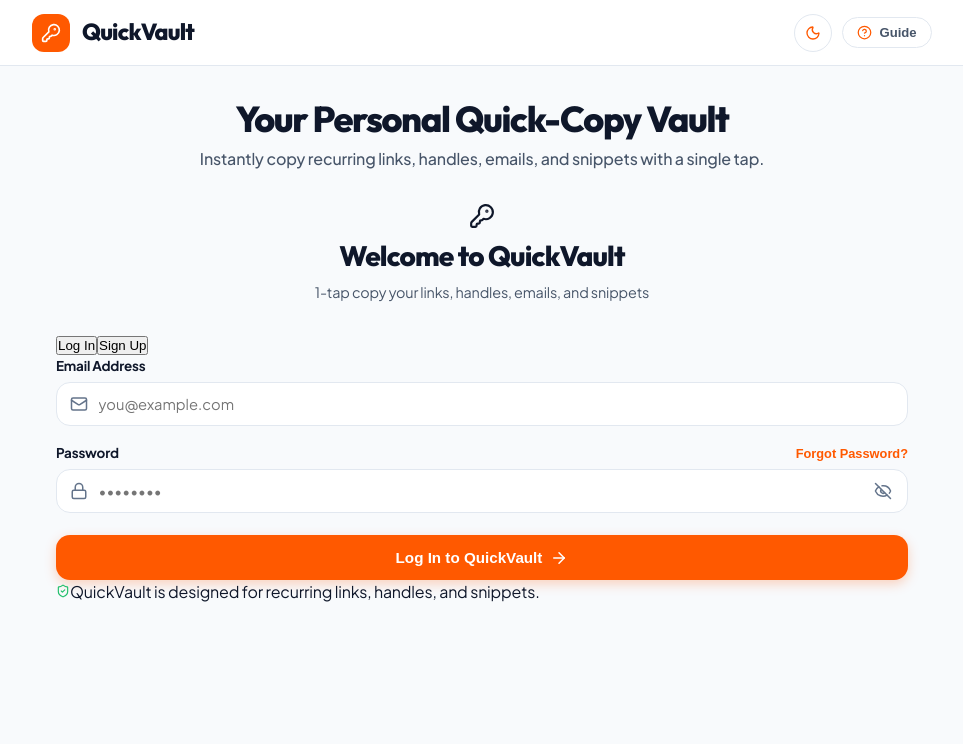
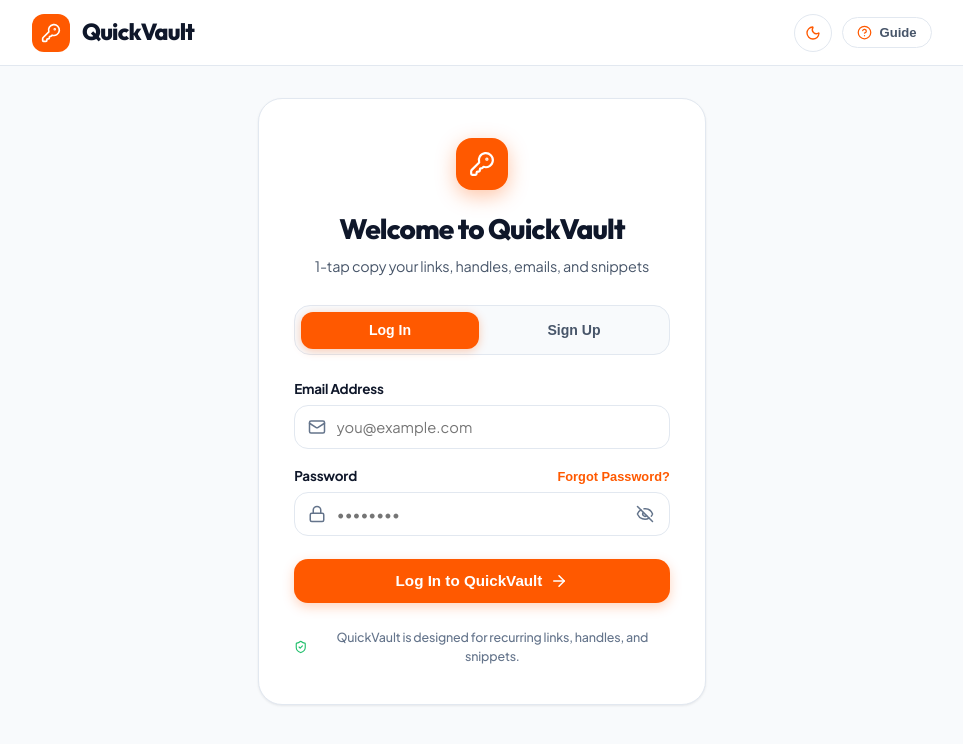
Before and after one commit to Ashpat007/QuickVault, a React (Vite) app in the folder web/: page / in a window 1280 px wide. Shown: the top 744 px of the page, without its empty margins (158-1121 px from the left). Built offline with nearby package versions, Linux system fonts and the light colour scheme; no server answers.

Commit message:
style: Final polish for unified command deck and auth card surfaces

```diff
--- a/web/src/App.jsx
+++ b/web/src/App.jsx
@@ -34,6 +34,7 @@ import {
 } from 'lucide-react';
 
 export default function App() {
+  // Synchronous session initialization to eliminate flash
   const [session, setSession] = useState(() => {
     try {
       const raw = localStorage.getItem('quickvault_local_session');
@@ -450,17 +451,6 @@ export default function App() {
 
       {/* Main Content Area */}
       <main className="main-wrapper">
-        {!session && !loading && (
-          <div className="hero-header-box">
-            <h1 className="hero-title">
-              Your Personal Quick-Copy Vault
-            </h1>
-            <p className="hero-subtitle">
-              Instantly copy recurring links, handles, emails, and snippets with a single tap.
-            </p>
-          </div>
-        )}
-
         {loading ? (
           <div className="glass-card" style={{ textAlign: 'center', padding: '4rem 1rem', color: 'var(--text-muted)' }}>
             Initializing QuickVault...
--- a/web/src/index.css
+++ b/web/src/index.css
@@ -1,8 +1,8 @@
 /* QuickVault Modern Solid Color Design System */
-@import url('https://fonts.googleapis.com/css2?family=Outfit:wght@500;600;700;800;900&family=Plus+Jakarta+Sans:wght@400;500;600;700;800&family=JetBrains+Mono:wght@500;600;700&display=swap');
+@import url('https://fonts.googleapis.com/css2?family=Outfit:wght@500;600;700;800;900&family=Plus+Jakarta+Sans:wght@400;500;600;700;800&family=JetBrains+Mono:wght@500;600;700;800&display=swap');
 
 :root {
-  /* Curated Palette - Solid Swatch Tokens */
+  /* Curated Solid Swatch Tokens */
   --coral-accent: #FF5900;       /* Pantone Orange Accent */
   --coral-dark: #E04D00;         /* Deep Hover State */
   --coral-light: #FFF0E6;        /* Light Cream Orange Badge */
@@ -34,7 +34,7 @@
   --code-bg: #F8FAFC;
 
   --shadow-card: 0 1px 3px rgba(15, 23, 42, 0.05), 0 1px 2px rgba(15, 23, 42, 0.03);
-  --shadow-hover: 0 6px 16px -2px rgba(15, 23, 42, 0.08), 0 3px 6px -2px rgba(15, 23, 42, 0.04);
+  --shadow-hover: 0 8px 24px -2px rgba(15, 23, 42, 0.08), 0 4px 8px -2px rgba(15, 23, 42, 0.04);
 }
 
 [data-theme="dark"] {
@@ -143,19 +143,6 @@ body.modal-open-lock {
   gap: 0.6rem;
 }
 
-.user-badge-pill {
-  background: var(--surface-card);
-  border: 1px solid var(--border-subtle);
-  border-radius: 9999px;
-  padding: 0.4rem 0.85rem;
-  font-size: 0.82rem;
-  font-weight: 600;
-  color: var(--text-muted);
-  display: flex;
-  align-items: center;
-  gap: 0.45rem;
-}
-
 .nav-btn-icon {
   background: var(--surface-card);
   border: 1px solid var(--border-subtle);
@@ -196,7 +183,7 @@ body.modal-open-lock {
   background: var(--coral-light);
 }
 
-/* Main Content Container with Relaxed Breathing Room */
+/* Main Content Container */
 .main-wrapper {
   max-width: 900px;
   margin: 2rem auto 4rem;
@@ -205,26 +192,85 @@ body.modal-open-lock {
   z-index: 10;
 }
 
-.hero-header-box {
-  text-align: center;
-  margin: 1.5rem 0 2rem;
+/* Auth Card Styling — Centered, Solid & Crisp */
+.auth-card-container {
+  max-width: 480px;
+  margin: 2rem auto 4rem;
+  padding: 0 1rem;
 }
 
-.hero-title {
-  font-family: 'Outfit', sans-serif;
-  font-size: 2.25rem;
-  font-weight: 800;
-  letter-spacing: -0.038em;
-  color: var(--text-main);
-  line-height: 1.15;
+.auth-card-box {
+  background: var(--surface-card);
+  border: 1px solid var(--border-subtle);
+  border-radius: 24px;
+  padding: 2.4rem 2.2rem;
+  box-shadow: var(--shadow-card);
+  transition: box-shadow 0.2s ease, border-color 0.2s ease;
 }
 
-.hero-subtitle {
+.auth-card-box:hover {
+  box-shadow: var(--shadow-hover);
+  border-color: var(--border-strong);
+}
+
+.auth-brand-badge {
+  width: 52px;
+  height: 52px;
+  border-radius: 16px;
+  background: #FF5900;
+  color: #FFFFFF;
+  display: flex;
+  align-items: center;
+  justify-content: center;
+  margin: 0 auto 1.15rem;
+  box-shadow: 0 6px 20px rgba(255, 89, 0, 0.35);
+}
+
+.auth-tab-bar {
+  display: flex;
+  background: var(--bg-canvas);
+  border: 1px solid var(--border-subtle);
+  border-radius: 16px;
+  padding: 0.35rem;
+  margin-bottom: 1.5rem;
+  gap: 0.35rem;
+}
+
+.auth-tab-btn {
+  flex: 1;
+  background: transparent;
+  border: none;
   color: var(--text-muted);
-  font-size: 1rem;
+  padding: 0.65rem;
+  font-weight: 700;
+  font-size: 0.88rem;
+  border-radius: 12px;
+  cursor: pointer;
+  transition: all 0.15s ease;
+  text-align: center;
+}
+
+.auth-tab-btn:hover:not(.active) {
+  color: var(--text-main);
+  background: var(--surface-card-hover);
+}
+
+.auth-tab-btn.active {
+  background: #FF5900;
+  color: #FFFFFF;
+  box-shadow: 0 2px 10px rgba(255, 89, 0, 0.3);
+}
+
+.auth-security-notice {
+  display: flex;
+  align-items: center;
+  justify-content: center;
+  gap: 0.45rem;
+  margin-top: 1.6rem;
+  font-size: 0.78rem;
+  color: var(--text-light);
   font-weight: 500;
-  margin-top: 0.45rem;
-  letter-spacing: -0.01em;
+  text-align: center;
 }
 
 /* Unified Command Deck */
@@ -301,12 +347,6 @@ body.modal-open-lock {
   gap: 0.75rem;
 }
 
-.deck-search-row {
-  display: flex;
-  align-items: center;
-  gap: 0.85rem;
-}
-
 /* Glass Card Surfaces */
 .glass-card {
   background: var(--surface-card);
@@ -317,7 +357,7 @@ body.modal-open-lock {
   transition: all 0.2s ease;
 }
 
-/* Entry Card with generous whitespace */
+/* Entry Card */
 .vault-entry-card-3d {
   background: var(--surface-card);
   border: 1px solid var(--border-subtle);
```
